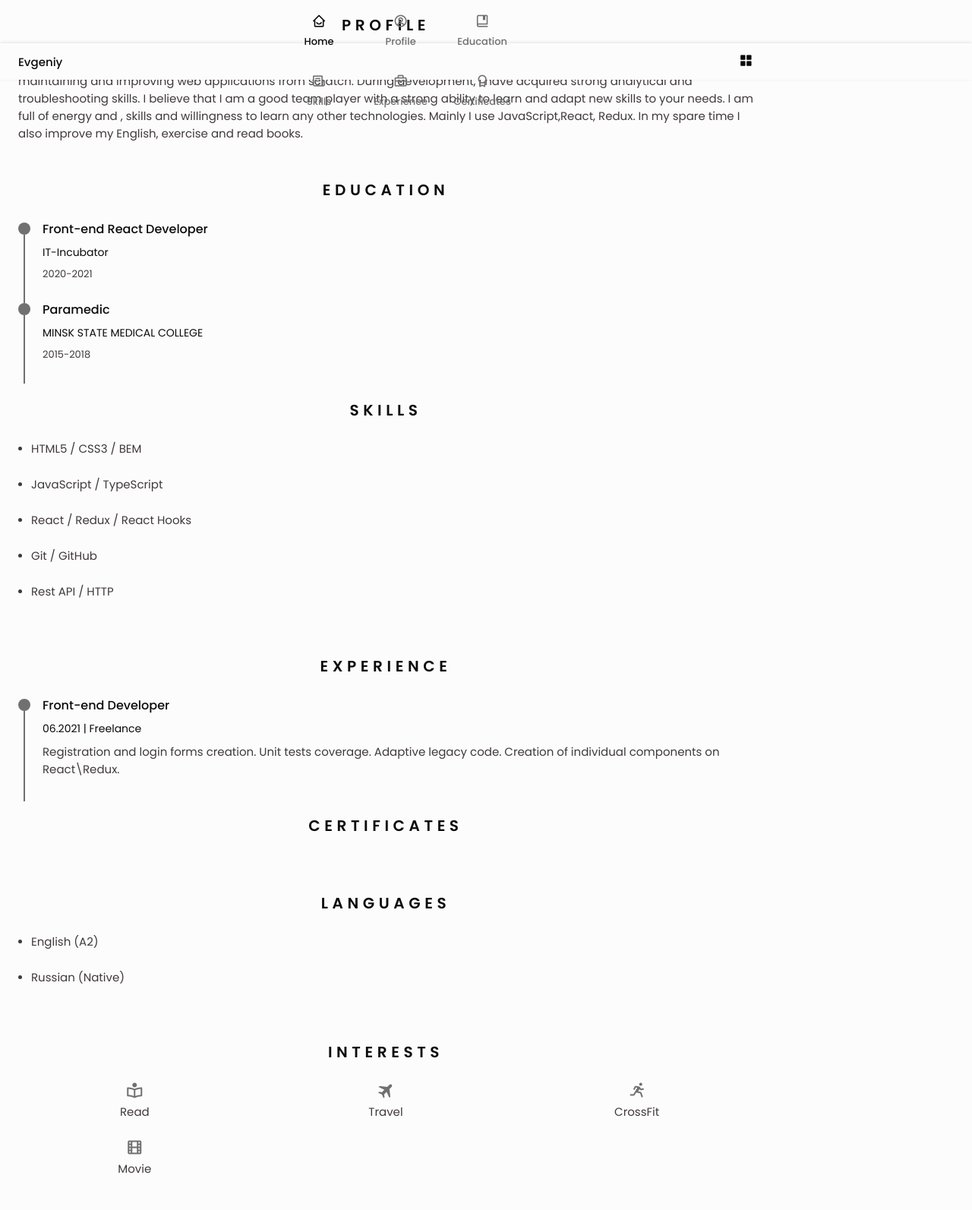
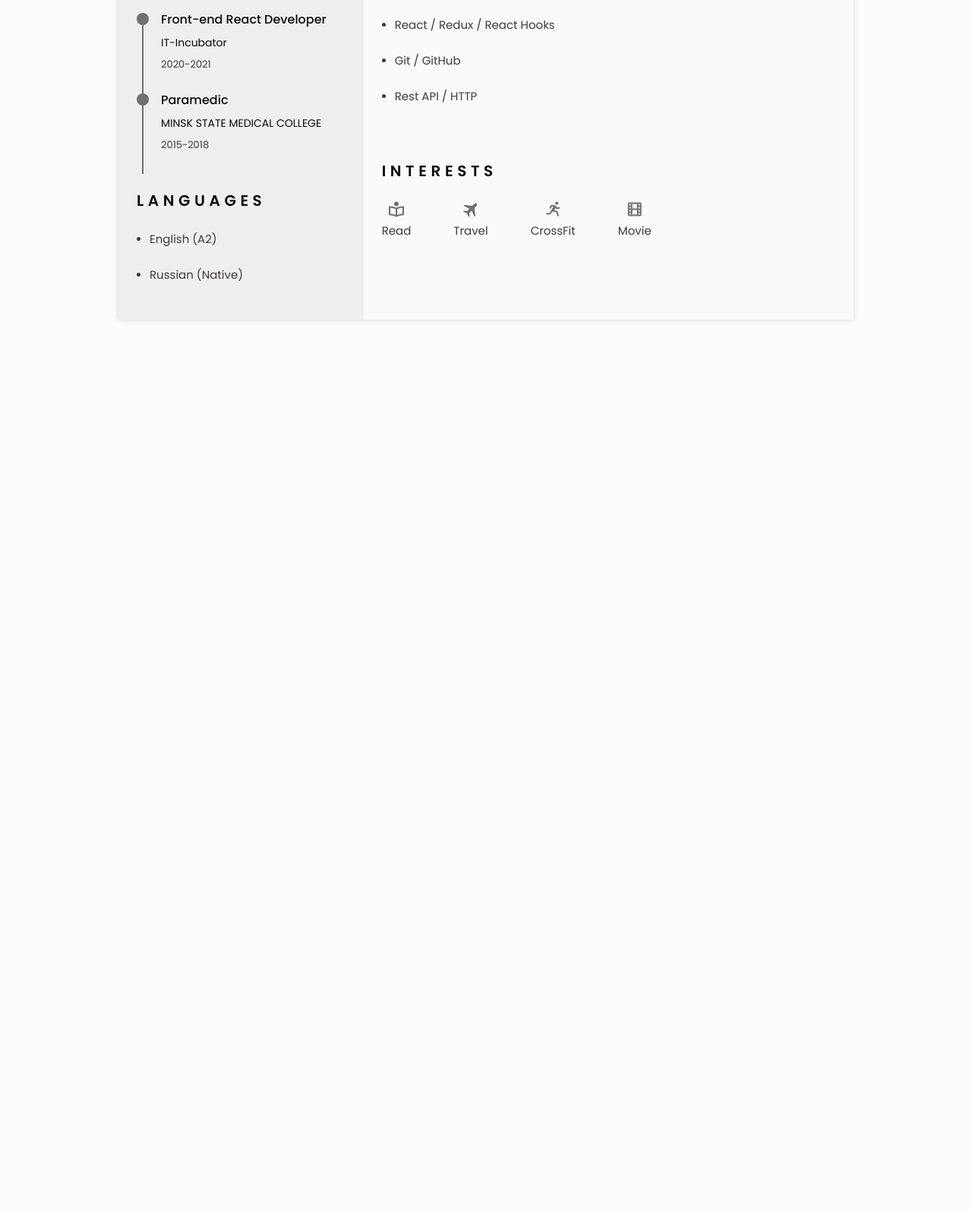
Before and after one commit to YouJeen-ru/cv, a plain HTML site: page index.html in a window 1280 px wide. Shown: the part 695-2288 px from the top of the page at 76% size. After the commit the page ends 1164 px from the top, so only its background shows below. Drawn offline with nearby package versions, Linux system fonts and the light colour scheme.

Commit message:
media queries

```diff
--- a/css/styles.css
+++ b/css/styles.css
@@ -375,3 +375,56 @@ img {
     visibility: visible;
     bottom: 5rem;
 }
+
+@media screen and (max-width: 320px) {
+    .nav__list {
+        grid-template-columns: repeat(2, 1fr);
+        gap: 1rem .5rem;
+
+    }
+}
+
+@media screen and (min-width: 968px) {
+    body {
+        margin: 3rem 0;
+    }
+    .bd-container {
+        margin-left: auto;
+        margin-right: auto;
+    }
+    .l-header,
+    .scrolltop {
+        display: none;
+    }
+    .resume {
+        display: grid;
+        grid-template-columns: .5fr 1fr;
+        background-color: var(--container-color);
+        box-shadow: 0 0 8px rgba(13,12,12,.15);
+    }
+    .resume__left {
+        background-color: var(--container-color-alt);
+    }
+    .resume__left,
+    .resume__right {
+        padding: 0 1.5rem;
+    }
+    .section-title,
+    .profile__description {
+        text-align: initial;
+    }
+    .home__container {
+        gap: 1.5rem;
+    }
+    .home__button-movil {
+        display: none;
+    }
+    .languages__container {
+        grid-template-columns: repeat(3, max-content);
+        column-gap: 3.5rem;
+    }
+    .interests__container {
+        grid-template-columns: repeat(4, max-content);
+        column-gap: 3.5rem;
+    }
+}
--- a/index.html
+++ b/index.html
@@ -109,20 +109,7 @@
                     </div>
                 </section>
 
-                <section class="profile section" id="profile">
-                    <h2 class="section-title">Profile</h2>
-                    <p class="profile__description">
-                        Front-end React Developer.Throughout the year I have been striving to
-                        develop as a specialist.Experience in creating, maintaining and improving
-                        web applications from scratch. During development, I have acquired strong
-                        analytical and troubleshooting skills. I believe that I am a good team player
-                        with a strong ability to learn and adapt new skills to your needs.
-                        I am full of energy and , skills and willingness to learn any other
-                        technologies. Mainly I use JavaScript,React, Redux.
-                        In my spare time I also improve my English, exercise and read books.
 
-                    </p>
-                </section>
 
                 <section class="education section" id="education">
                     <h2 class="section-title">Education</h2>
@@ -156,6 +143,62 @@
                     </div>
                 </section>
 
+                <section class="languages section">
+                    <h2 class="section-title">Languages</h2>
+
+                    <div class="languages__container">
+                        <ul class="languages__content bd-grid">
+                            <li class="languages__name">
+                                <span class="languages__circle"></span> English (A2)
+                            </li>
+
+                            <li class="languages__name">
+                                <span class="languages__circle"></span> Russian (Native)
+                            </li>
+                        </ul>
+                    </div>
+                </section>
+
+
+            </div>
+
+            <div class="resume__right">
+
+                <section class="profile section" id="profile">
+                    <h2 class="section-title">Profile</h2>
+                    <p class="profile__description">
+                        Front-end React Developer.Throughout the year I have been striving to
+                        develop as a specialist.Experience in creating, maintaining and improving
+                        web applications from scratch. During development, I have acquired strong
+                        analytical and troubleshooting skills. I believe that I am a good team player
+                        with a strong ability to learn and adapt new skills to your needs.
+                        I am full of energy and , skills and willingness to learn any other
+                        technologies. Mainly I use JavaScript,React, Redux.
+                        In my spare time I also improve my English, exercise and read books.
+
+                    </p>
+                </section>
+                <section class="experience section" id="experience">
+                    <h2 class="section-title">Experience</h2>
+
+                    <div class="experience__container bd-grid">
+                        <div class="experience__content">
+                            <div class="experience__time">
+                                <span class="experience__rounder"></span>
+                                <span class="experience__line"></span>
+                            </div>
+
+                            <div class="experience__data bd-grid">
+                                <h3 class="experience__title">Front-end Developer</h3>
+                                <span class="experience__company">06.2021 | Freelance</span>
+                                <p class="experience__description">Registration and login forms creation.
+                                    Unit tests coverage. Adaptive legacy code.
+                                    Creation of individual components on React\Redux.</p>
+                            </div>
+                        </div>
+                    </div>
+                </section>
+
                 <section class="skills section" id="skills">
                     <h2 class="section-title">Skills</h2>
 
@@ -183,53 +226,8 @@
                         </ul>
                     </div>
                 </section>
-            </div>
 
-            <div class="resume__right">
-                <section class="experience section" id="experience">
-                    <h2 class="section-title">Experience</h2>
 
-                    <div class="experience__container bd-grid">
-                        <div class="experience__content">
-                            <div class="experience__time">
-                                <span class="experience__rounder"></span>
-                                <span class="experience__line"></span>
-                            </div>
-
-                            <div class="experience__data bd-grid">
-                                <h3 class="experience__title">Front-end Developer</h3>
-                                <span class="experience__company">06.2021 | Freelance</span>
-                                <p class="experience__description">Registration and login forms creation.
-                                    Unit tests coverage. Adaptive legacy code.
-                                    Creation of individual components on React\Redux.</p>
-                            </div>
-                        </div>
-                    </div>
-                </section>
-
-                <section class="certificate section" id="certificates">
-                    <h2 class="section-title">Certificates</h2>
-
-                    <div class="certificate__content">
-                        <h3 class="certificate__title"></h3>
-                    </div>
-                </section>
-
-                <section class="languages section">
-                    <h2 class="section-title">Languages</h2>
-
-                    <div class="languages__container">
-                        <ul class="languages__content bd-grid">
-                            <li class="languages__name">
-                                <span class="languages__circle"></span> English (A2)
-                            </li>
-
-                            <li class="languages__name">
-                                <span class="languages__circle"></span> Russian (Native)
-                            </li>
-                        </ul>
-                    </div>
-                </section>
 
                 <section class="interests section">
                     <h2 class="section-title">Interests</h2>
```
